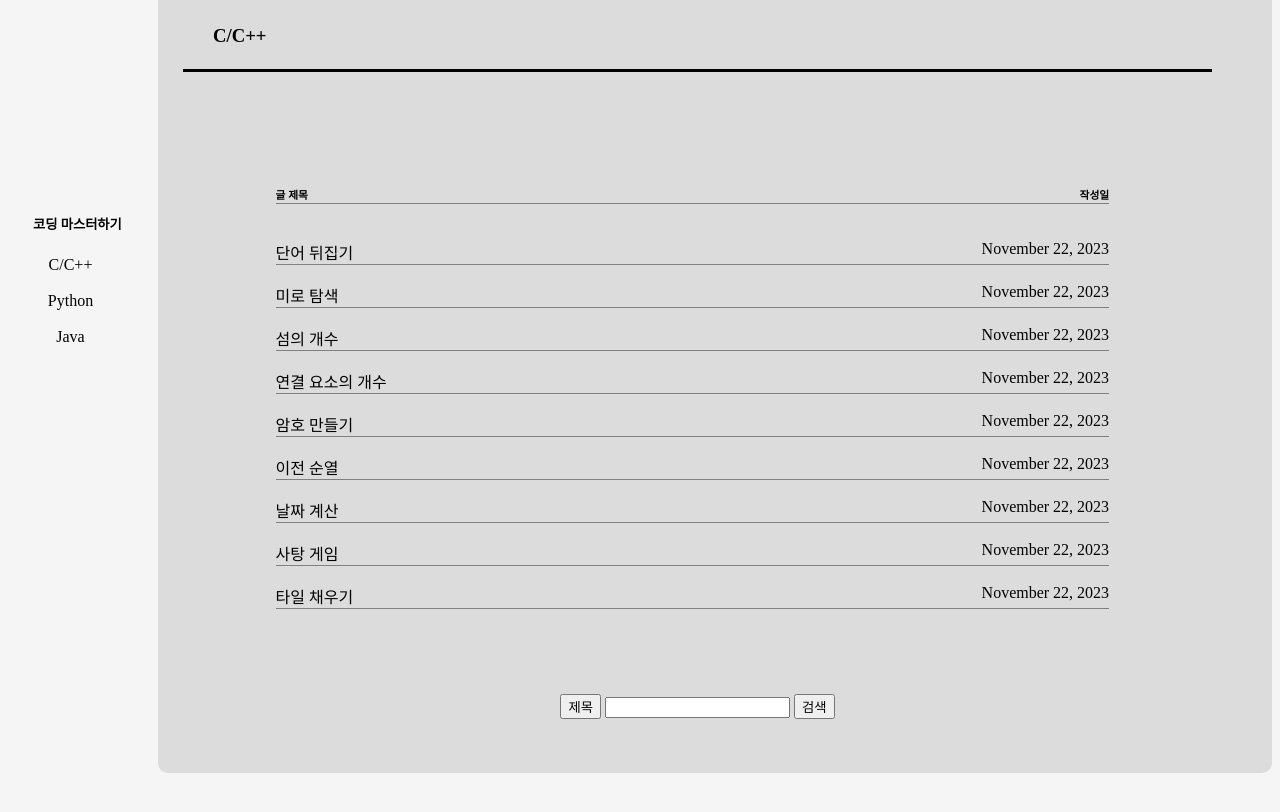
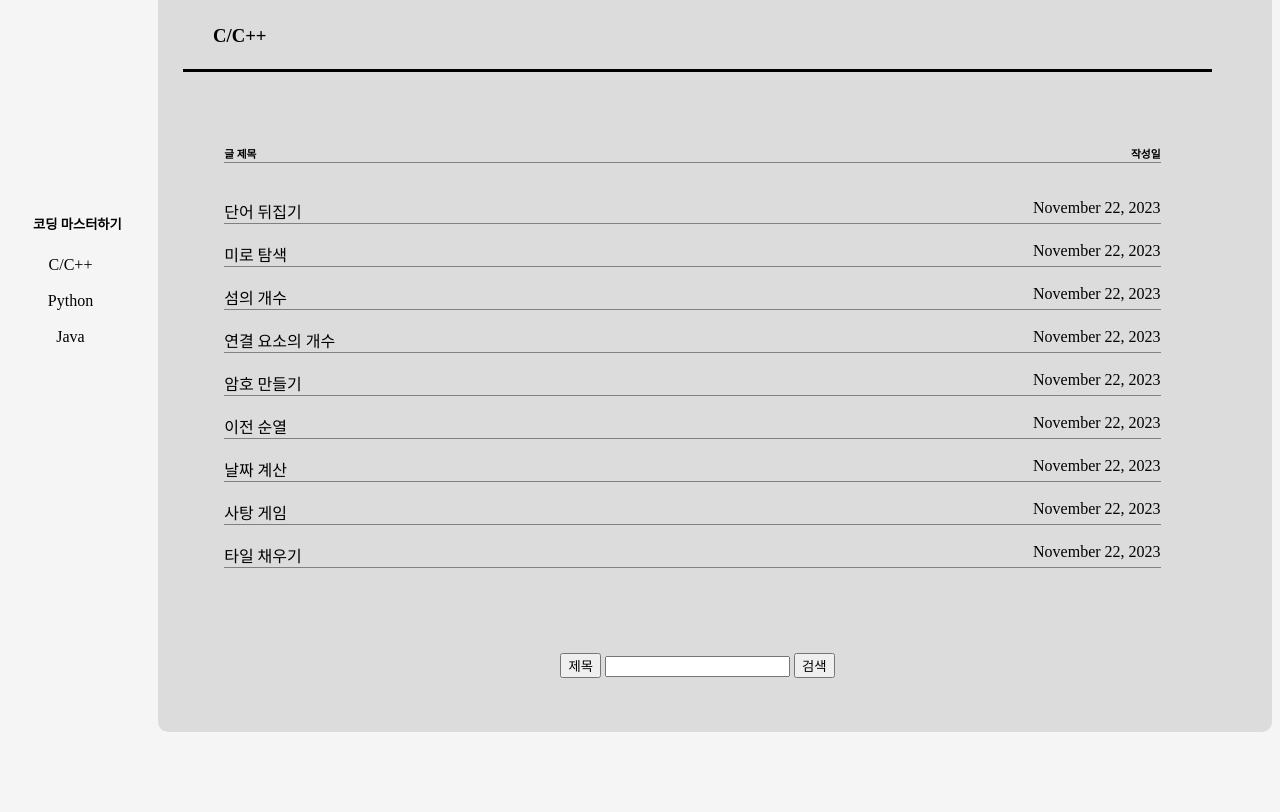
Before and after one commit to Kimyh99/yongcoding2, a plain HTML site: page c++.html in a window 1280 px wide. Shown: the part 420-1232 px from the top of the page. Drawn offline with Linux system fonts and the light colour scheme; a web font is replaced by a local one.

Commit message:
Add files via upload

```diff
--- a/style.css
+++ b/style.css
@@ -84,9 +84,9 @@ body{
 .list2{
     list-style-type: none;
     text-align: left;
-    padding-right: 10%;
-    padding-left: 9%;
-    margin-top: 10%;
+    padding-right: 5%;
+    padding-left: 4%;
+    margin-top: 6%;
 
 }
 .list2 a{
```
